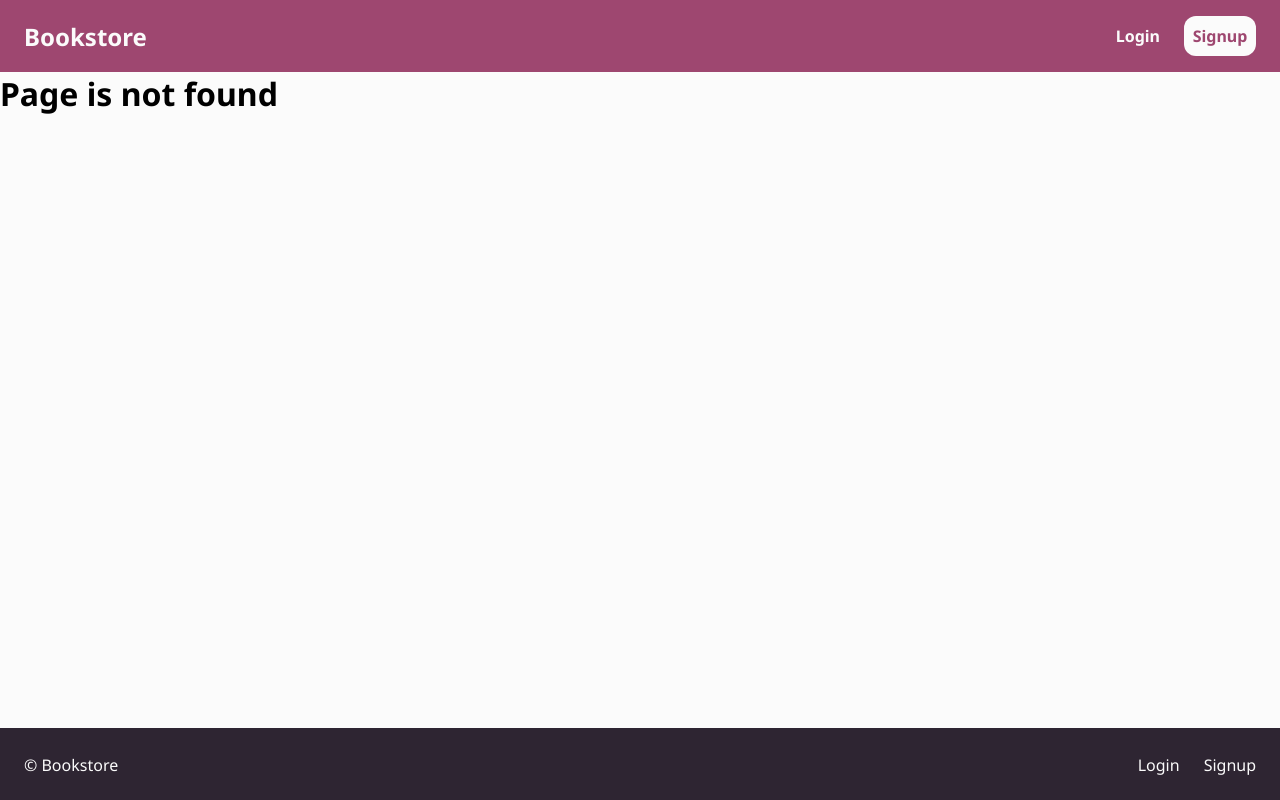
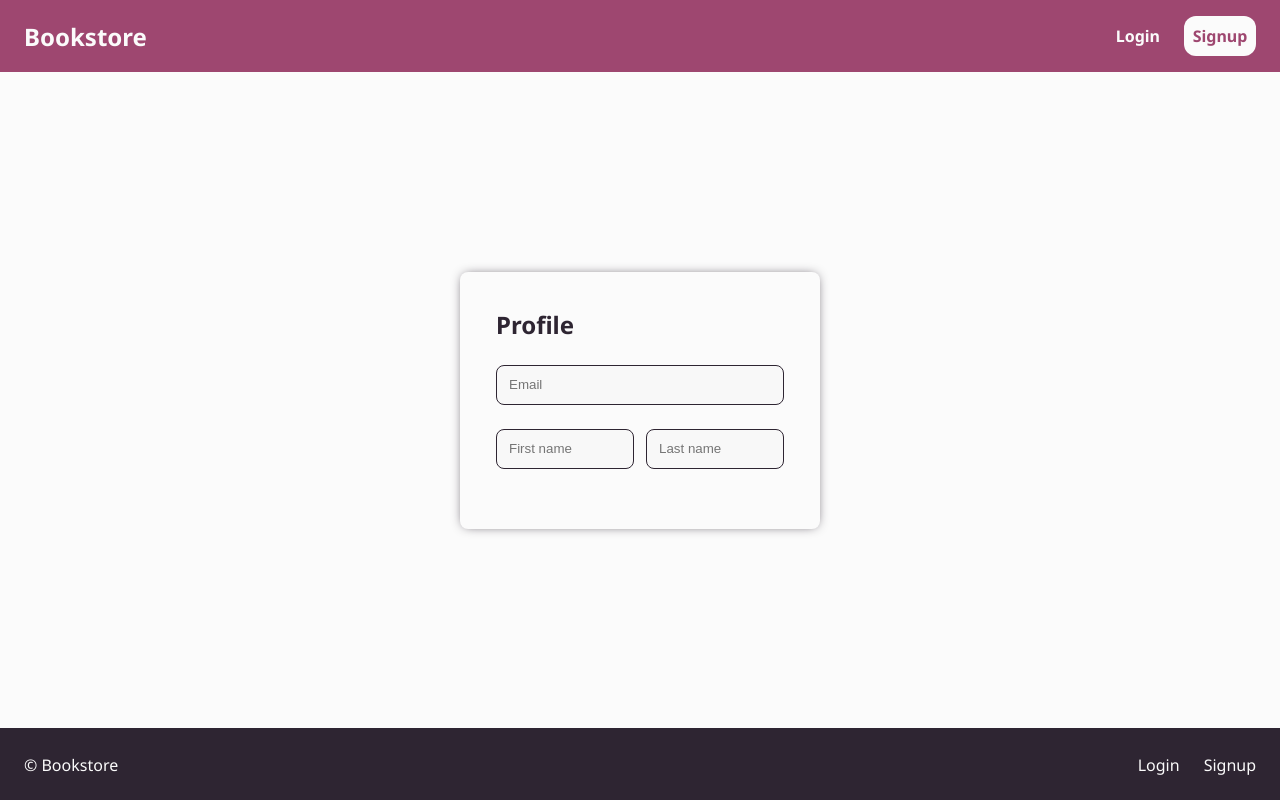
Before and after one commit to chris-manouckson/bookstore-frontend, a React (Create React App) app: page /profile in a window 1280 px wide. Before the commit this address had no page. Built offline with nearby package versions, Linux system fonts and the light colour scheme.

Commit message:
profile page basic UI

```diff
--- a/src/components/app.jsx
+++ b/src/components/app.jsx
@@ -5,6 +5,7 @@ import {
   Home,
   Login,
   Signup,
+  Profile,
   NotFound,
 } from './pages';
 
@@ -14,6 +15,7 @@ const App = () => (
       <Route exact path="/" component={Home} />
       <Route exact path="/login" component={Login} />
       <Route exact path="/signup" component={Signup} />
+      <Route exact path="/profile" component={Profile} />
       <Route component={NotFound} />
     </Switch>
   </BrowserRouter>
--- a/src/components/pages/index.js
+++ b/src/components/pages/index.js
@@ -1,4 +1,5 @@
 export { default as Home } from './home';
 export { default as Login } from './login';
 export { default as Signup } from './signup';
+export { default as Profile } from './profile';
 export { default as NotFound } from './not-found';
--- /dev/null
+++ b/src/components/pages/profile/index.js
@@ -0,0 +1 @@
+export { default } from './profile';
--- /dev/null
+++ b/src/components/pages/profile/profile.jsx
@@ -0,0 +1,19 @@
+import React from 'react';
+import classnames from 'classnames/bind';
+
+import Layout from '../../layout';
+import ProfileForm from '../../profile-form';
+
+import styles from './profile.module.scss';
+
+const cx = classnames.bind(styles);
+
+const Profile = () => (
+  <Layout>
+    <div className={cx('profile')}>
+      <ProfileForm />
+    </div>
+  </Layout>
+);
+
+export default Profile;
--- /dev/null
+++ b/src/components/pages/profile/profile.module.scss
@@ -0,0 +1,6 @@
+.profile {
+  display: flex;
+  align-items: center;
+  justify-content: center;
+  flex: 1;
+}
--- /dev/null
+++ b/src/components/profile-form/index.js
@@ -0,0 +1 @@
+export { default } from './profile-form';
--- /dev/null
+++ b/src/components/profile-form/profile-form.jsx
@@ -0,0 +1,68 @@
+import React, { useState, useCallback } from 'react';
+import classnames from 'classnames/bind';
+
+import { inputTypes } from '../../constants';
+import TextField from '../text-field';
+
+import styles from './profile-form.module.scss';
+
+const cx = classnames.bind(styles);
+
+const LoginForm = () => {
+  // TODO: handle toggle edit mode
+
+  const [formData] = useState({
+    email: { value: '', isValid: null, errorMessage: '' },
+    firstName: { value: '', isValid: null, errorMessage: '' },
+    lastName: { value: '', isValid: null, errorMessage: '' },
+  });
+
+  const handleChange = useCallback((name, value, event) => {
+    event.preventDefault();
+  }, []);
+
+  return (
+    <form className={cx('profileForm')}>
+      <h1 className={cx('profileForm_title')}>Profile</h1>
+
+      <div className={cx('profileFormInputContainer')}>
+        <div className={cx('profileFormInputContainer_input', 'profileFormInputContainer_input__fullWidth')}>
+          <TextField
+            name="email"
+            value={formData.email.value}
+            onChange={handleChange}
+            isValid={formData.email.isValid}
+            errorMessage={formData.email.errorMessage}
+            type={inputTypes.text.email}
+            isDisabled
+            placeholder="Email"
+          />
+        </div>
+        <div className={cx('profileFormInputContainer_input')}>
+          <TextField
+            name="firstName"
+            value={formData.firstName.value}
+            onChange={handleChange}
+            isValid={formData.firstName.isValid}
+            errorMessage={formData.firstName.errorMessage}
+            isDisabled
+            placeholder="First name"
+          />
+        </div>
+        <div className={cx('profileFormInputContainer_input')}>
+          <TextField
+            name="lastName"
+            value={formData.lastName.value}
+            onChange={handleChange}
+            isValid={formData.lastName.isValid}
+            errorMessage={formData.lastName.errorMessage}
+            isDisabled
+            placeholder="Last name"
+          />
+        </div>
+      </div>
+    </form>
+  );
+};
+
+export default LoginForm;
--- /dev/null
+++ b/src/components/profile-form/profile-form.module.scss
@@ -0,0 +1,31 @@
+@import '../../styles/global.scss';
+
+.profileForm {
+  display: flex;
+  flex-direction: column;
+  justify-content: space-between;
+  width: 360px;
+  padding: 36px;
+  border-radius: 8px;
+  box-shadow: 0 0 12px -4px $color-2;
+
+  &_title {
+    margin-bottom: 24px;
+    font-size: $font-size-large;
+    color: $color-2;
+  }
+
+  &InputContainer {
+    display: flex;
+    justify-content: space-between;
+    flex-wrap: wrap;
+
+    &_input {
+      width: calc(50% - 6px);
+
+      &__fullWidth {
+        width: 100%;
+      }
+    }
+  }
+}
--- a/src/components/text-field/text-field.jsx
+++ b/src/components/text-field/text-field.jsx
@@ -17,6 +17,7 @@ const TextField = (props) => {
     type,
     placeholder,
     errorMessage,
+    isDisabled,
   } = props;
 
   const handleChange = useCallback((event) => {
@@ -31,6 +32,7 @@ const TextField = (props) => {
         onChange={handleChange}
         type={type}
         placeholder={placeholder}
+        disabled={isDisabled}
         className={cx('textField_input', {
           textField_input__invalid: isValid === false,
         })}
@@ -51,6 +53,7 @@ TextField.defaultProps = {
   type: inputTypes.text.text,
   placeholder: '',
   errorMessage: '',
+  isDisabled: false,
 };
 
 TextField.propTypes = {
@@ -60,6 +63,7 @@ TextField.propTypes = {
   isValid: PropTypes.oneOfType([PropTypes.bool, PropTypes.oneOf([null])]),
   type: PropTypes.oneOf(Object.values(inputTypes.text)),
   placeholder: PropTypes.string,
+  isDisabled: PropTypes.bool,
   errorMessage: PropTypes.string,
 };
 
```
